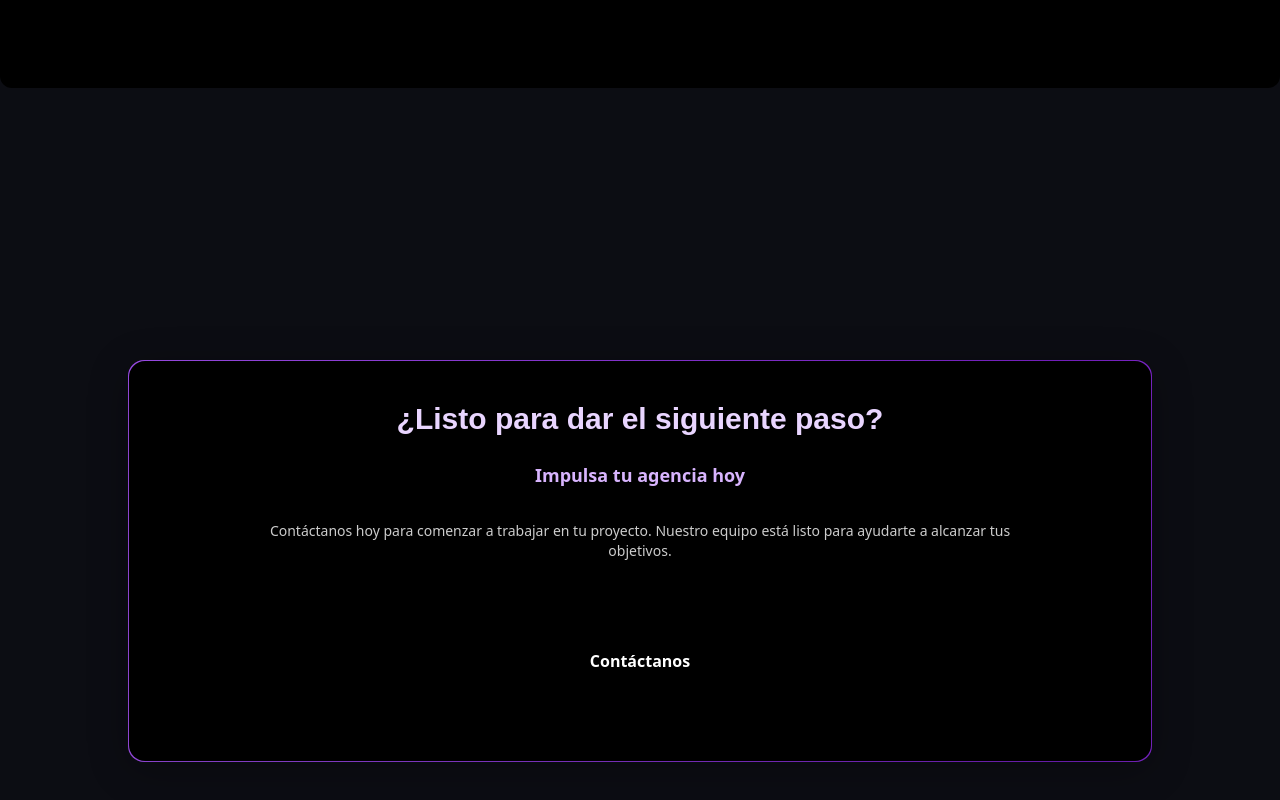
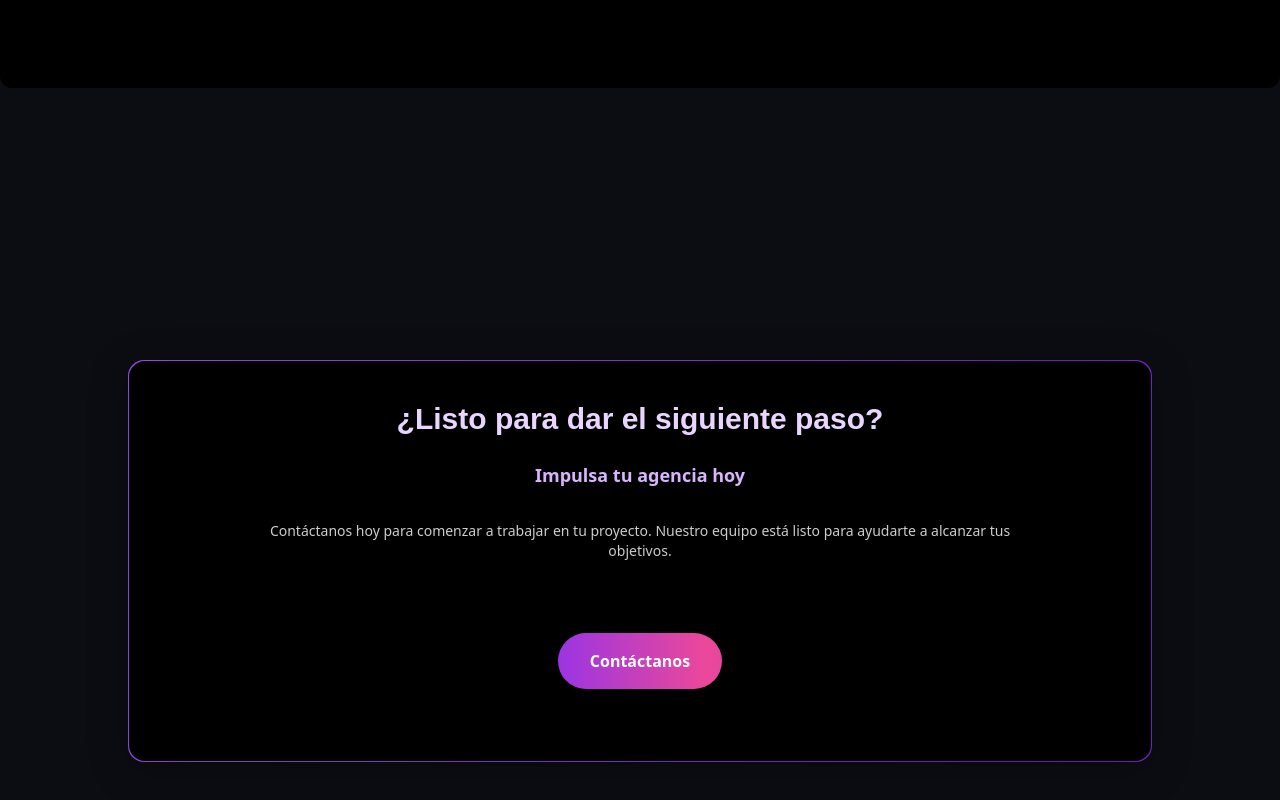
Before and after one commit to juanasaavedra/weavion, a React (Vite) app: page / in a window 1280 px wide. Shown: the part 3900-4700 px from the top of the page. Built offline with nearby package versions, Linux system fonts and the light colour scheme; a web font is replaced by a local one.

Commit message:
feat: restore gradient on contact us button

```diff
--- a/src/ContactSection.jsx
+++ b/src/ContactSection.jsx
@@ -24,7 +24,7 @@ export default function ContactSection() {
             </p>
             <Link
               to="/contact"
-              className="mt-6 mb-8 inline-block px-8 py-4 rounded-full font-semibold text-white bg-black hover:shadow-purple-500/50 shadow-lg transition-all"
+              className="mt-6 mb-8 inline-block px-8 py-4 rounded-full font-semibold text-white bg-gradient-to-r from-purple-600 via-pink-500 to-purple-600 bg-[length:200%_200%] animate-gradient-slow hover:shadow-purple-500/50 shadow-lg transition-all"
             >
               {t('contact.cta.button') || 'Contáctanos'}
             </Link>
```
